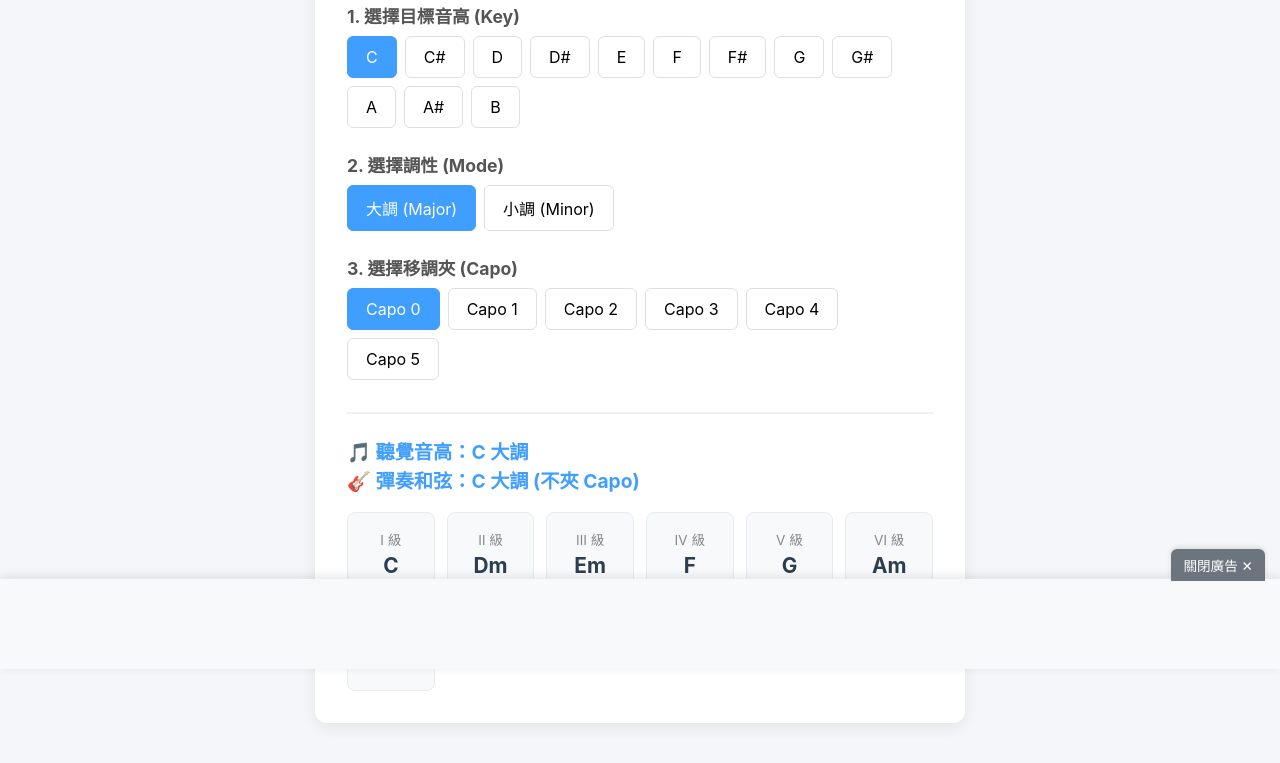
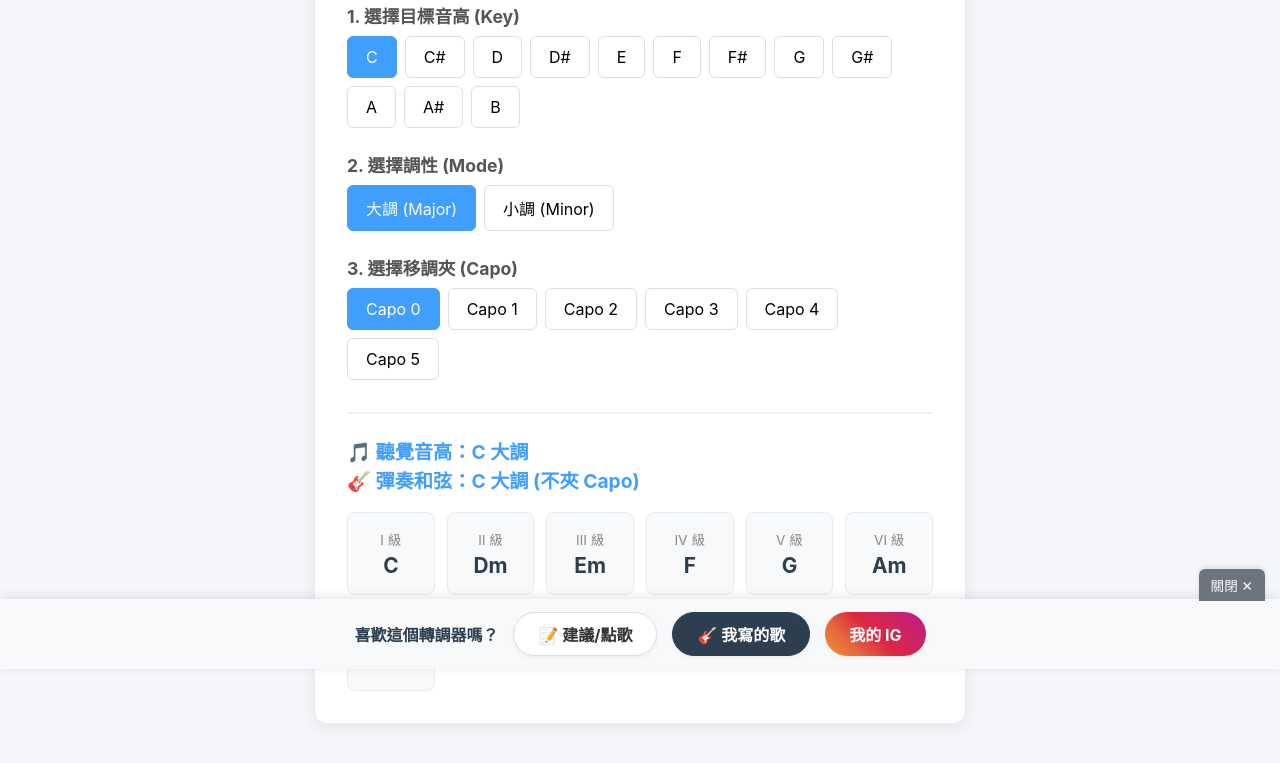
Before and after one commit to huang901203/guitar-transposer, a plain HTML site: page index.html in a window 1280 px wide. Shown: the part 131-894 px from the top of the page. Drawn offline with Linux system fonts and the light colour scheme.

Commit message:
改成放建議，點歌，街聲和ig連結

```diff
--- a/index.html
+++ b/index.html
@@ -5,15 +5,12 @@
   <meta name="viewport" content="width=device-width, initial-scale=1.0">
   <title>吉他轉調與順階和弦查詢器</title>
   <link rel="stylesheet" href="style.css">
-
-  <!-- 加入 Google AdSense 核心代碼 -->
-  <script async src="https://pagead2.googlesyndication.com/pagead/js/adsbygoogle.js?client=ca-pub-5026599621582920" crossorigin="anonymous"></script>
 </head>
 <body>
   <div class="container">
     <h1>🎸 吉他轉調與順階和弦查詢</h1>
 
-    <!-- 選擇主音 (加入所有半音) -->
+    <!-- 選擇主音 -->
     <div class="section">
       <h3>1. 選擇目標音高 (Key)</h3>
       <div class="btn-group" id="root-buttons">
@@ -41,7 +38,7 @@
       </div>
     </div>
 
-    <!-- 選擇移調夾 (Capo) -->
+    <!-- 選擇移調夾 -->
     <div class="section">
       <h3>3. 選擇移調夾 (Capo)</h3>
       <div class="btn-group" id="capo-buttons">
@@ -63,24 +60,22 @@
     </div>
   </div>
 
-  <!-- ======= 底部固定廣告區塊 ======= -->
-  <div class="bottom-ad-container" id="ad-container">
-    <!-- 關閉按鈕，點擊後會將 ad-container 隱藏 -->
-    <button class="close-ad-btn" onclick="document.getElementById('ad-container').style.display='none'">關閉廣告 ✕</button>
+  <!-- ======= 底部固定贊助與建議區塊 ======= -->
+  <div class="bottom-action-container" id="action-container">
+    <button class="close-action-btn" onclick="document.getElementById('action-container').style.display='none'">關閉 ✕</button>
 
-    <!-- 廣告顯示區塊 (請將你在 AdSense 後台建立的「手動廣告單元」代碼貼在這裡) -->
-    <div class="ad-content">
-      <ins class="adsbygoogle"
-           style="display:block"
-           data-ad-client="ca-pub-5026599621582920"
-           data-ad-slot="這裡請填入你的廣告單元編號"
-           data-ad-format="auto"
-           data-full-width-responsive="true"></ins>
-      <script>
-           (adsbygoogle = window.adsbygoogle || []).push({});
-      </script>
+<div class="action-content">
+      <span class="action-text">喜歡這個轉調器嗎？</span>
+
+      <!-- 建議按鈕 (白底) -->
+      <a href="https://forms.gle/vydv2G1ThjxATYvL7" target="_blank" class="action-btn feedback-btn">📝 建議/點歌</a>
+
+      <!-- 音樂按鈕 (深藍底) -->
+      <a href="https://streetvoice.com/hjj1203/songs/" target="_blank" class="action-btn streetvoice-btn">🎸 我寫的歌</a>
+
+      <!-- IG按鈕 (漸層底) -->
+      <a href="https://www.instagram.com/imweizhe1203/" target="_blank" class="action-btn ig-btn"> 我的 IG</a>
     </div>
-  </div>
 
   <script src="script.js"></script>
 </body>
--- a/style.css
+++ b/style.css
@@ -10,8 +10,8 @@ body {
   color: #333;
   display: flex;
   justify-content: center;
-  /* 原本是 2rem 1rem，加上底部 120px 空間，避免廣告擋住內容 */
-  padding: 2rem 1rem 120px;
+  /* 墊高底部空間 90px，避免贊助按鈕擋住網站內容 */
+  padding: 2rem 1rem 90px;
 }
 
 .container {
@@ -104,7 +104,6 @@ h3 {
   color: #2c3e50;
 }
 
-/* 移調夾建議區塊的樣式 */
 .capo-box {
   background-color: #fff3cd;
   border-left: 5px solid #ffc107;
@@ -120,60 +119,130 @@ h3 {
   margin-top: 4px;
 }
 
-/* 固定在螢幕最底部的廣告容器 */
-.bottom-ad-container {
+/* =========================================
+   底部固定贊助與建議區塊
+   ========================================= */
+.bottom-action-container {
   position: fixed;
   bottom: 0;
   left: 0;
   width: 100%;
-  background-color: #ffffff;
+  background-color: #f8f9fa;
   box-shadow: 0 -2px 10px rgba(0, 0, 0, 0.1);
+  z-index: 1000;
   text-align: center;
-  z-index: 1000;
-  padding: 10px 0;
-  min-height: 90px;
-}
-/* =========================================
-   以下為底部固定廣告區塊的樣式
-   ========================================= */
-
-/* 1. 將網頁底部墊高，防止使用者滑到底部時被廣告擋住內容 */
-body {
-  padding-bottom: 120px;
-}
-
-/* 2. 廣告容器：永遠固定在螢幕最下方 */
-.bottom-ad-container {
-  position: fixed;
-  bottom: 0;
-  left: 0;
-  width: 100%;
-  background-color: #f8f9fa; /* 淺灰色背景 */
-  box-shadow: 0 -2px 10px rgba(0, 0, 0, 0.1);
-  z-index: 1000; /* 確保浮在最上層 */
-  text-align: center;
-  min-height: 90px;
+  min-height: 70px;
   display: flex;
   justify-content: center;
   align-items: center;
 }
 
-/* 3. 關閉廣告按鈕：漂浮在廣告框的右上方 */
-.close-ad-btn {
+.action-content {
+  display: flex;
+  align-items: center;
+  gap: 15px;
+  flex-wrap: wrap;
+  justify-content: center;
+  padding: 10px;
+}
+
+.action-text {
+  font-weight: bold;
+  color: #2c3e50;
+}
+
+.action-btn {
+  text-decoration: none;
+  padding: 8px 16px;
+  border-radius: 20px;
+  font-size: 0.95rem;
+  font-weight: bold;
+  transition: all 0.2s;
+}
+
+.feedback-btn {
+  background-color: #e9ecef;
+  color: #495057;
+  border: 1px solid #ced4da;
+}
+
+.feedback-btn:hover {
+  background-color: #dde2e6;
+}
+
+.donate-btn {
+  background-color: #ffc107;
+  color: #856404;
+  border: 1px solid #ffe8a1;
+}
+
+.donate-btn:hover {
+  background-color: #e0a800;
+}
+
+.close-action-btn {
   position: absolute;
-  top: -30px; /* 往上推出廣告框 */
-  right: 15px; /* 靠右對齊 */
+  top: -30px;
+  right: 15px;
   background-color: #6c757d;
   color: white;
   border: none;
   padding: 6px 12px;
-  border-radius: 6px 6px 0 0; /* 只有上方有圓角 */
+  border-radius: 6px 6px 0 0;
   font-size: 0.85rem;
   cursor: pointer;
   box-shadow: 0 -2px 5px rgba(0,0,0,0.1);
   transition: background-color 0.2s;
 }
 
-.close-ad-btn:hover {
-  background-color: #343a40; /* 滑鼠移過去變深色 */
+.close-action-btn:hover {
+  background-color: #343a40;
 }
+/* 共用基礎按鈕樣式 (保持你原本設定的大小和圓角) */
+.action-btn {
+  text-decoration: none;
+  padding: 0 24px;
+  height: 44px;
+  display: inline-flex;
+  align-items: center;
+  justify-content: center;
+  border-radius: 22px;
+  font-size: 1rem;
+  font-weight: bold;
+  transition: all 0.3s ease;
+  box-shadow: 0 2px 4px rgba(0,0,0,0.05);
+}
+
+/* 📝 建議按鈕樣式 (白底灰字) */
+.feedback-btn {
+  background-color: #ffffff;
+  color: #333333;
+  border: 1px solid #dcdfe6;
+}
+.feedback-btn:hover {
+  background-color: #f4f6f9;
+  transform: translateY(-2px); /* 滑鼠移過去會有微微浮起的效果 */
+}
+
+/* 🎸 StreetVoice 按鈕樣式 (日系深灰藍底白字) */
+.streetvoice-btn {
+  background-color: #2c3e50;
+  color: #ffffff;
+  border: 1px solid #2c3e50;
+}
+.streetvoice-btn:hover {
+  background-color: #1a252f;
+  transform: translateY(-2px);
+}
+
+/* 📷 IG 按鈕樣式 (品牌漸層色底白字) */
+.ig-btn {
+  background: linear-gradient(45deg, #f09433 0%, #e6683c 25%, #dc2743 50%, #cc2366 75%, #bc1888 100%);
+  color: #ffffff;
+  border: none; /* 漸層色不加邊框會比較好看 */
+}
+.ig-btn:hover {
+  opacity: 0.9;
+  transform: translateY(-2px);
+  box-shadow: 0 4px 8px rgba(220, 39, 67, 0.3); /* 加上相呼應的粉色陰影 */
+}
```
